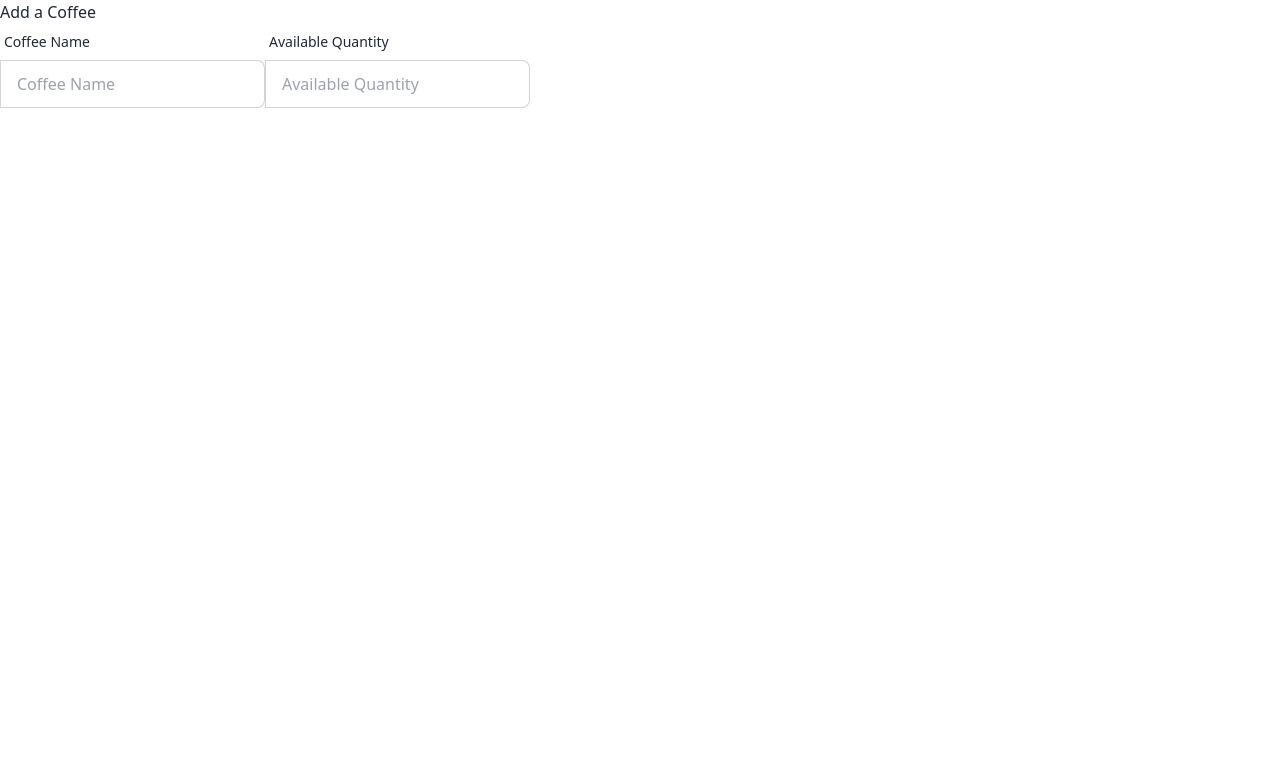
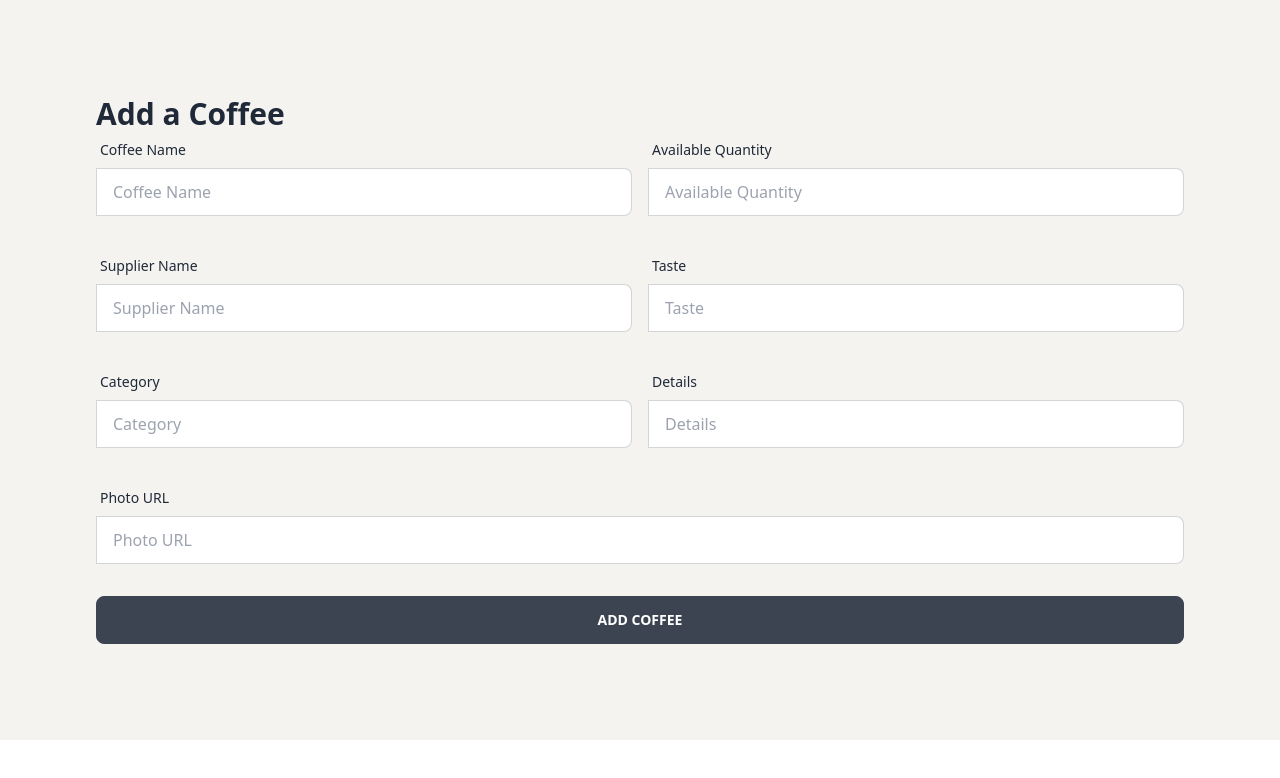
Before and after one commit to ProgrammingHero1/coffee-store-client-with-tanstack-query, a React (Vite) app: page /addCoffee in a window 1280 px wide. Shown: the top 778 px of the page. Built offline with nearby package versions, Linux system fonts and the light colour scheme.

Commit message:
created add coffee from and extract data from the form

```diff
--- a/src/components/AddCoffee.jsx
+++ b/src/components/AddCoffee.jsx
@@ -1,27 +1,96 @@
 
 const AddCoffee = () => {
+    const handleAddCoffee = event => {
+        event.preventDefault();
+
+        const form = event.target;
+
+        const name = form.name.value;
+        const quantity = form.quantity.value;
+        const supplier = form.supplier.value;
+        const taste = form.taste.value;
+        const category = form.category.value;
+        const details = form.details.value;
+        const photo = form.photo.value;
+
+        const newCoffee = {name, quantity, supplier, taste, category, details, photo}
+        console.log(newCoffee);
+    }
+
+
     return (
-        <div>
-            <h2>Add a Coffee</h2>
-            <form>
-                <div className="flex">
-                    <div className="form-control">
+        <div className="bg-[#F4F3F0] p-24">
+            <h2 className="text-3xl font-extrabold">Add a Coffee</h2>
+            <form onSubmit={handleAddCoffee}>
+                {/* form name and quantity row */}
+                <div className="md:flex mb-8">
+                    <div className="form-control md:w-1/2">
                         <label className="label">
                             <span className="label-text">Coffee Name</span>
                         </label>
                         <label className="input-group">
-                            <input type="text" placeholder="Coffee Name" className="input input-bordered" />
+                            <input type="text" name="name" placeholder="Coffee Name" className="input input-bordered w-full" />
                         </label>
                     </div>
-                    <div className="form-control">
+                    <div className="form-control md:w-1/2 ml-4">
                         <label className="label">
                             <span className="label-text">Available Quantity</span>
                         </label>
                         <label className="input-group">
-                            <input type="text" placeholder="Available Quantity" className="input input-bordered" />
+                            <input type="text" name="quantity" placeholder="Available Quantity" className="input input-bordered w-full" />
                         </label>
                     </div>
                 </div>
+                {/* form supplier row */}
+                <div className="md:flex mb-8">
+                    <div className="form-control md:w-1/2">
+                        <label className="label">
+                            <span className="label-text">Supplier Name</span>
+                        </label>
+                        <label className="input-group">
+                            <input type="text" name="supplier" placeholder="Supplier Name" className="input input-bordered w-full" />
+                        </label>
+                    </div>
+                    <div className="form-control md:w-1/2 ml-4">
+                        <label className="label">
+                            <span className="label-text">Taste</span>
+                        </label>
+                        <label className="input-group">
+                            <input type="text" name="taste" placeholder="Taste" className="input input-bordered w-full" />
+                        </label>
+                    </div>
+                </div>
+                {/* form category and details row */}
+                <div className="md:flex mb-8">
+                    <div className="form-control md:w-1/2">
+                        <label className="label">
+                            <span className="label-text">Category</span>
+                        </label>
+                        <label className="input-group">
+                            <input type="text" name="category" placeholder="Category" className="input input-bordered w-full" />
+                        </label>
+                    </div>
+                    <div className="form-control md:w-1/2 ml-4">
+                        <label className="label">
+                            <span className="label-text">Details</span>
+                        </label>
+                        <label className="input-group">
+                            <input type="text" name="details" placeholder="Details" className="input input-bordered w-full" />
+                        </label>
+                    </div>
+                </div>
+                {/* form Photo url row */}
+                <div className="mb-8">
+                    <div className="form-control w-full">
+                        <label className="label">
+                            <span className="label-text">Photo URL</span>
+                        </label>
+                        <label className="input-group">
+                            <input type="text" name="photo" placeholder="Photo URL" className="input input-bordered w-full" />
+                        </label>
+                    </div>
+                </div>
+                <input type="submit" value="Add Coffee" className="btn btn-block" />
 
             </form>
         </div>
```
